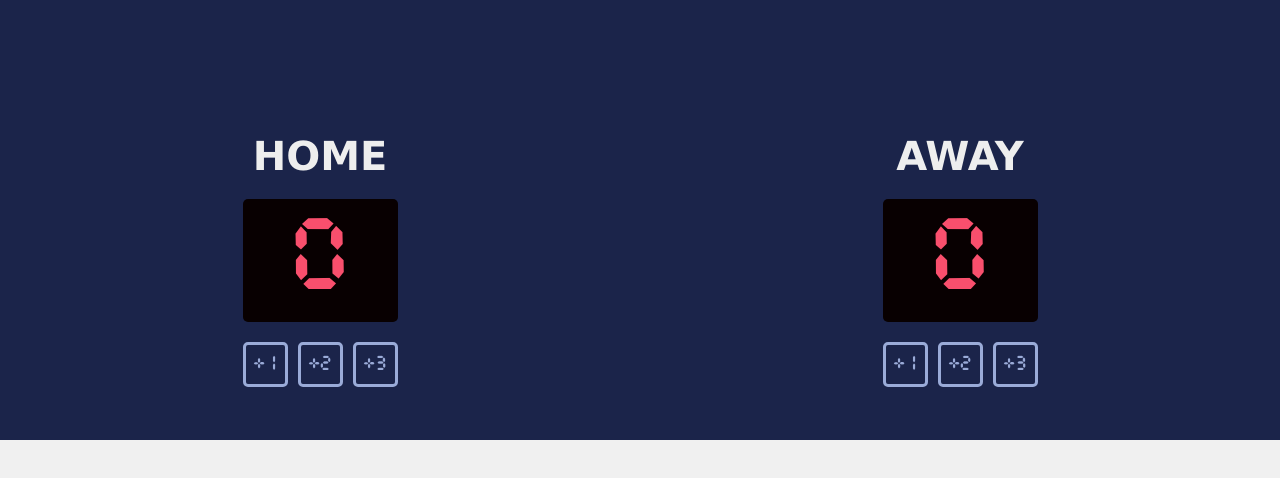
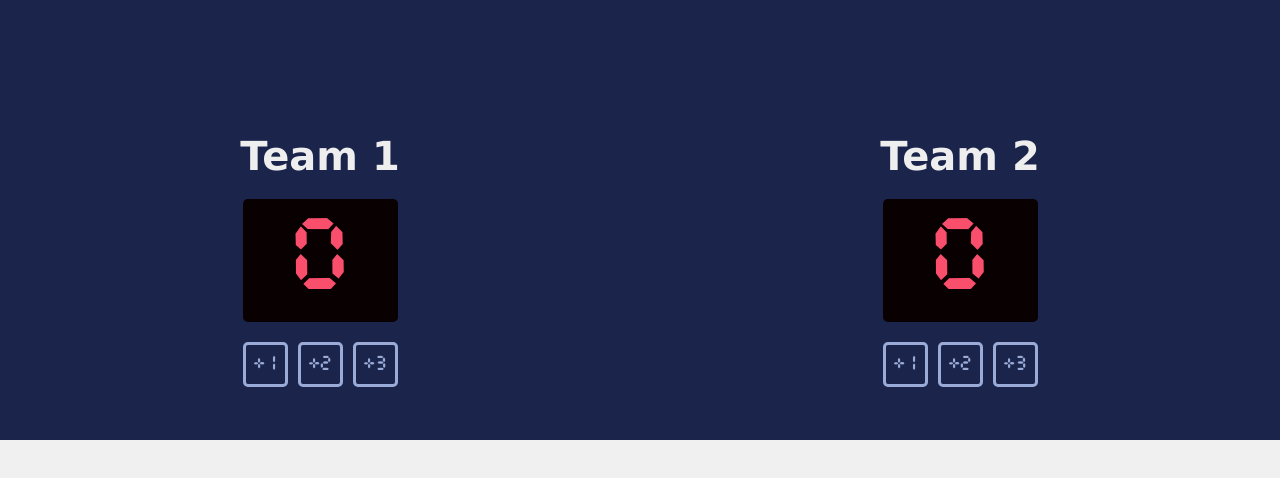
Before and after one commit to va18hav/Basketball-score-counter, a plain HTML site: page index.html in a window 1280 px wide. Drawn offline with Linux system fonts and the light colour scheme.

Commit message:
Update index.html

```diff
--- a/index.html
+++ b/index.html
@@ -6,7 +6,7 @@
     <body>
         <div class="container">
             <div>
-                <h3>HOME</h3>
+                <h3>Team 1</h3>
                 <div class="display-card">
                  <p id="score-home">0</p>
                 </div>
@@ -18,7 +18,7 @@
                 </div>
             </div>
             <div>
-                <h3>AWAY</h3>
+                <h3>Team 2</h3>
                 <div class="display-card">
                  <p id="score-guest">0</p>
 
```
